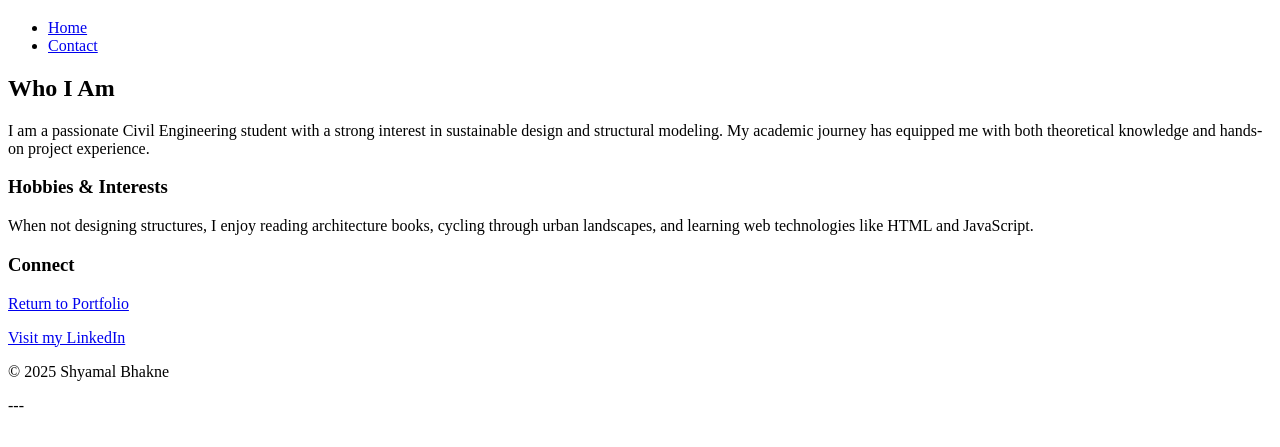
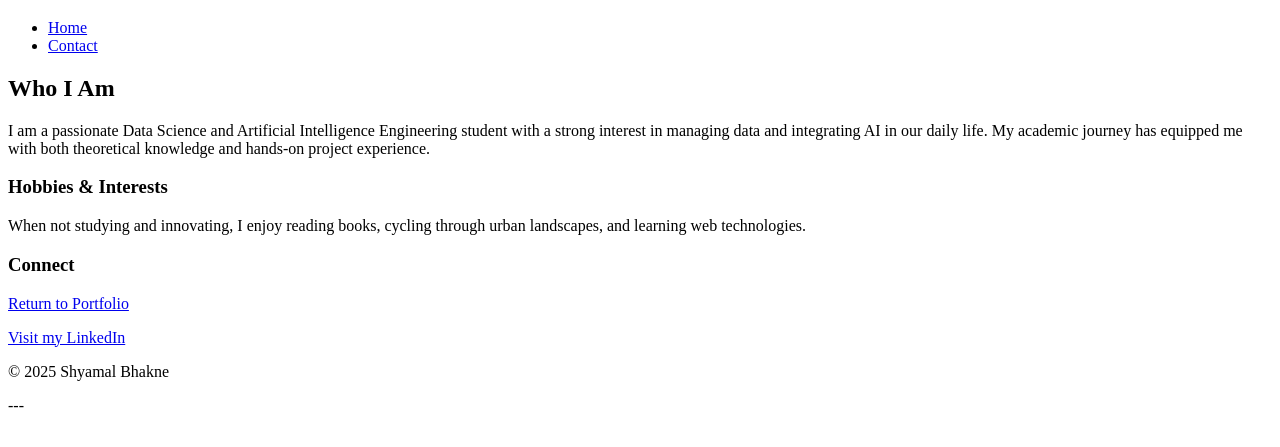
Before and after one commit to Shyamal-Bhakne/summer-school-online-day-1, a plain HTML site: page about.html in a window 1280 px wide. Shown: the part 61-508 px from the top of the page. Drawn offline with Linux system fonts and the light colour scheme.

Commit message:
Update about.html

```diff
--- a/about.html
+++ b/about.html
@@ -19,12 +19,12 @@
   <main>
     <section>
       <h2>Who I Am</h2>
-      <p>I am a passionate Civil Engineering student with a strong interest in sustainable design and structural modeling. My academic journey has equipped me with both theoretical knowledge and hands-on project experience.</p>
+      <p>I am a passionate Data Science and Artificial Intelligence Engineering student with a strong interest in managing data and integrating AI in our daily life. My academic journey has equipped me with both theoretical knowledge and hands-on project experience.</p>
     </section>
 
     <section>
       <h3>Hobbies & Interests</h3>
-      <p>When not designing structures, I enjoy reading architecture books, cycling through urban landscapes, and learning web technologies like HTML and JavaScript.</p>
+      <p>When not studying and innovating, I enjoy reading books, cycling through urban landscapes, and learning web technologies.</p>
     </section>
 
     <section>
```
